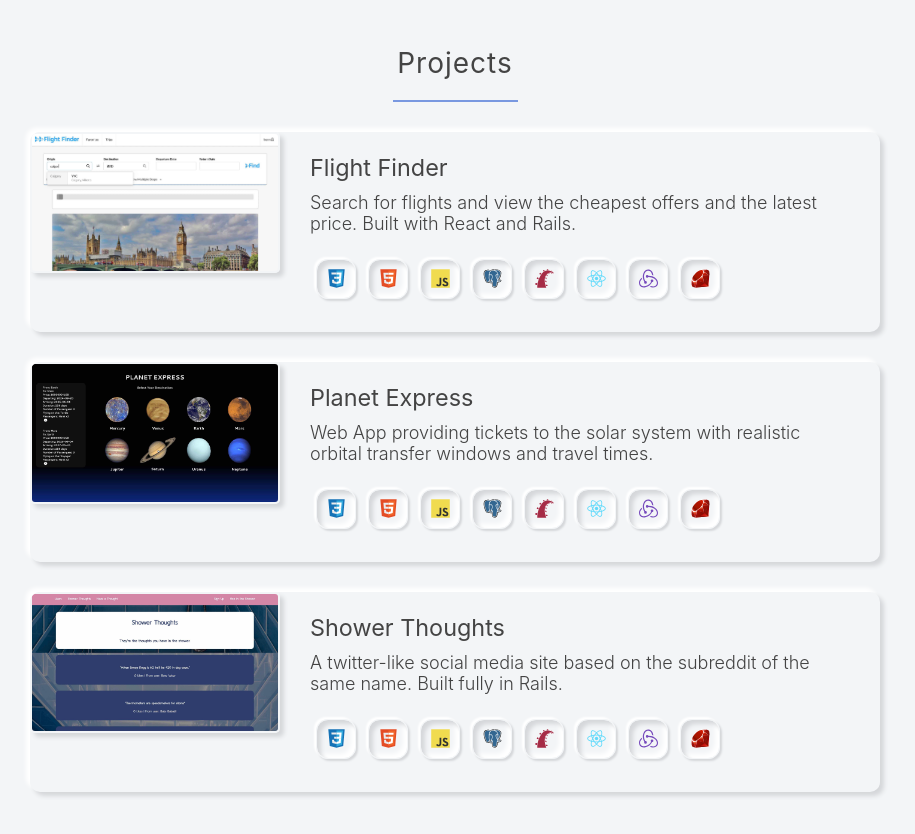
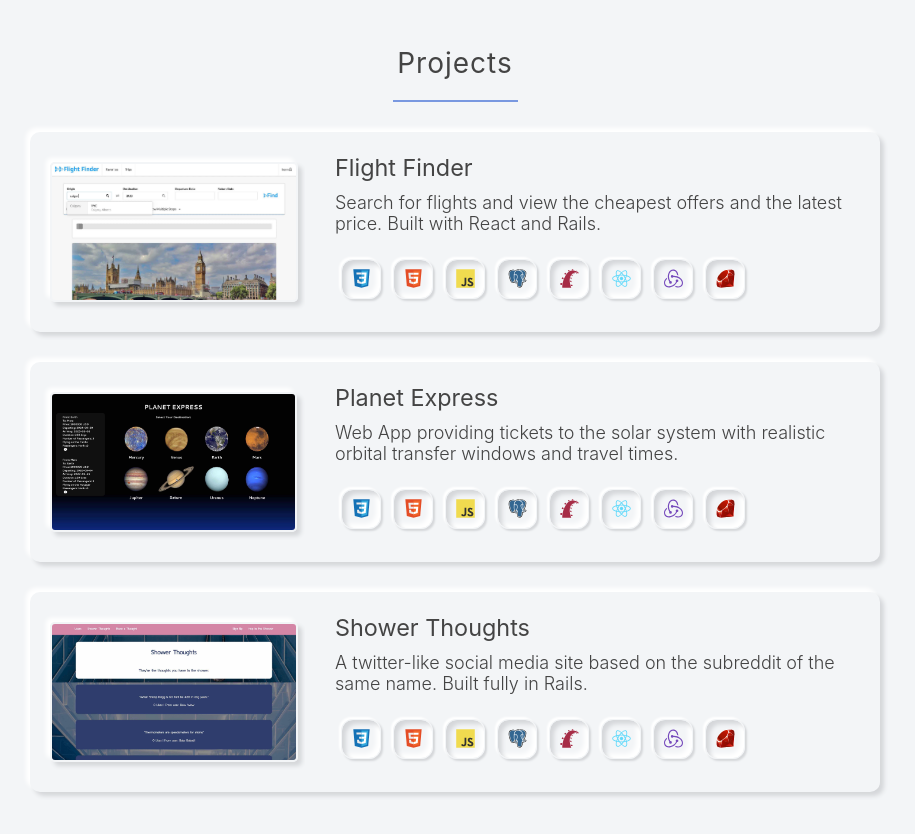
Before and after one commit to BenMiriello/ben-miriello-portfolio-v1, a React (Create React App) app: page / in a window 1280 px wide. Shown: the part 740-1574 px from the top of the page, without its empty margins (185-1100 px from the left). Built offline with nearby package versions, Linux system fonts and the light colour scheme; a web font is replaced by a local one.

Commit message:
quick and dirty project card image fix

```diff
--- a/src/components/ProjectCard.jsx
+++ b/src/components/ProjectCard.jsx
@@ -23,10 +23,12 @@ const ProjectCard = ({ proj }) => {
   return (
     <div className="project-card">
       <div className="project-image-container hide-before-mobile">
-        <img
-          className="project-image"
-          src={process.env.PUBLIC_URL + `../images/${proj.image}.jpg`}
-        />
+        <div className="project-image-container">
+          <img
+            className="project-image"
+            src={process.env.PUBLIC_URL + `../images/${proj.image}.jpg`}
+          />
+        </div>
       </div>
       <div className="project-details">
         <h3>{proj.name}</h3>
--- a/src/styles/index.css
+++ b/src/styles/index.css
@@ -279,10 +279,19 @@ p {
   grid-template-columns: auto auto;
 }
 
+.project-image-container {
+  width: 275px;
+  height: 200px;
+  overflow: auto;
+}
+
 .project-image {
-  margin: auto;
   display: block;
-  width: 250px;
+  height: 70%;
+  margin: 11% 0 0 20px;
+  object-fit: contain;
+  width: auto;
+  overflow: hidden;
   border-radius: 5px;
   border-style: solid;
   border-color: #f3f5f7;
```
